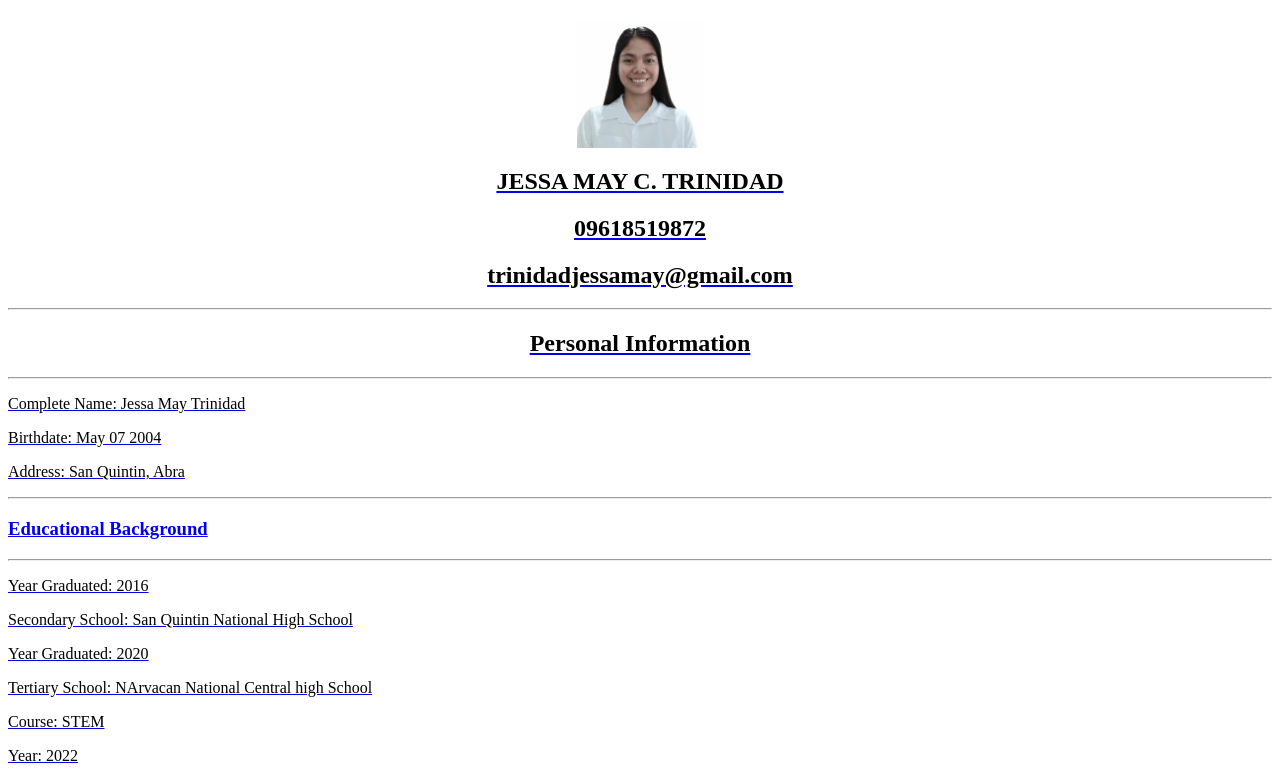
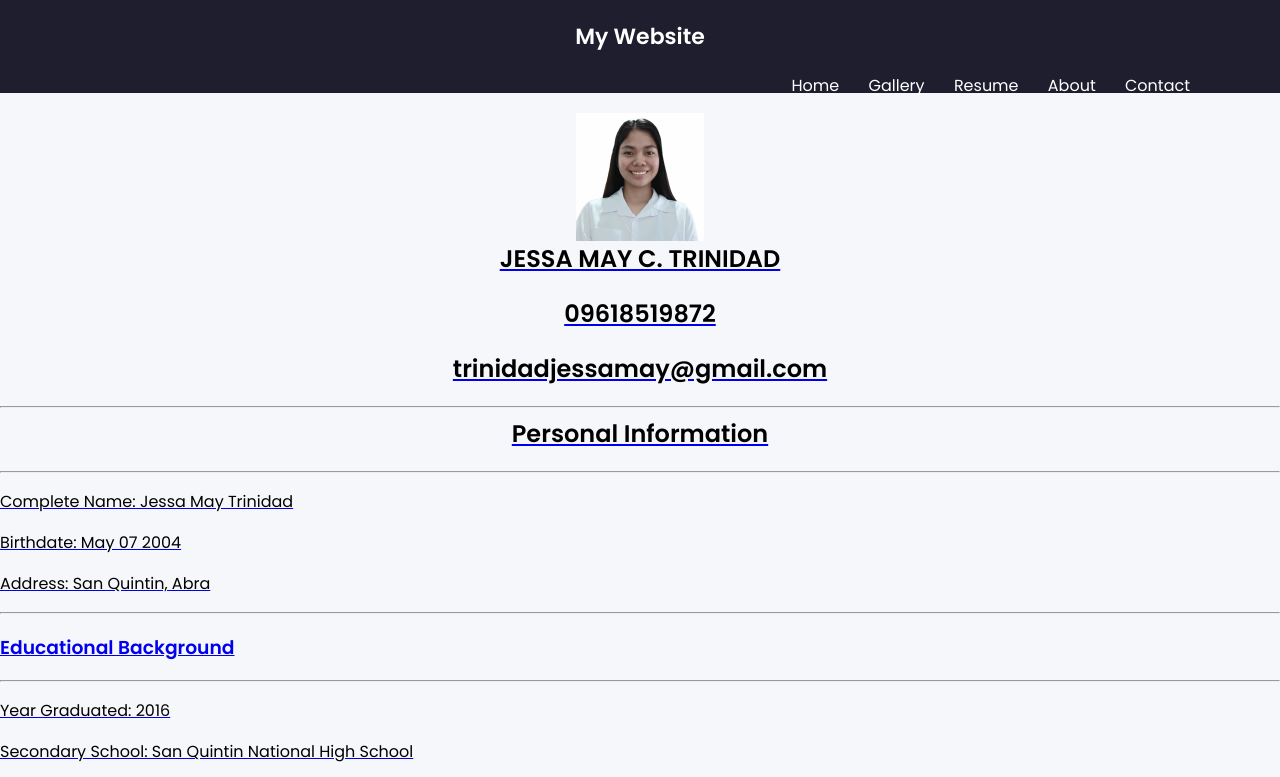
Before and after one commit to trinidadjessamay-dot/trinidadjessamay-dot.github.io, a plain HTML site: page trinidad_resume.html in a window 1280 px wide. Shown: the top 777 px of the page. Drawn offline with Linux system fonts and the light colour scheme.

Commit message:
Update trinidad_resume.html

```diff
--- a/trinidad_resume.html
+++ b/trinidad_resume.html
@@ -5,6 +5,22 @@
     <meta charset="UTF-8">
     <meta name="viewport" content="width=device-width, initial-scale=1.0">
     <title>Resume</title>
+    <link rel="stylesheet" href="CSS/midterm.css">
+    <link href="https://fonts.googleapis.com/css2?family=Poppins:wght@400;600&display=swap" rel="stylesheet">
+    <header>
+        <div class="container">
+            <center>
+                <h1 class="logo">My Website</h1>
+            </center>
+            <nav>
+                <a href="index.html">Home</a>
+                <a href="gallery.html">Gallery</a>
+                <a href="trinidad_resume.html">Resume</a>
+                <a href="about.html">About</a>
+                <a href="contact.html">Contact</a>
+            </nav>
+        </div>
+    </header>
 
     <style>
         body {
@@ -76,4 +92,5 @@
         </div>
 </body>
 
+
 </html>
```
